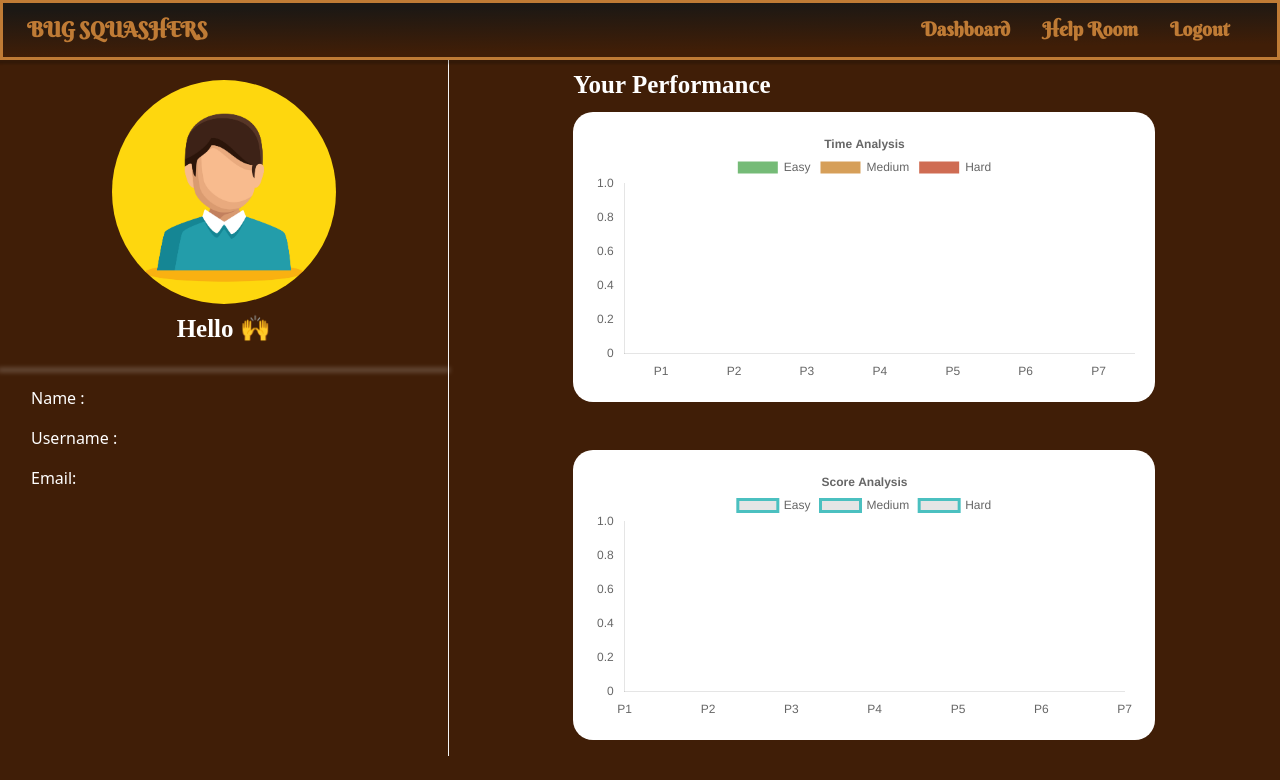
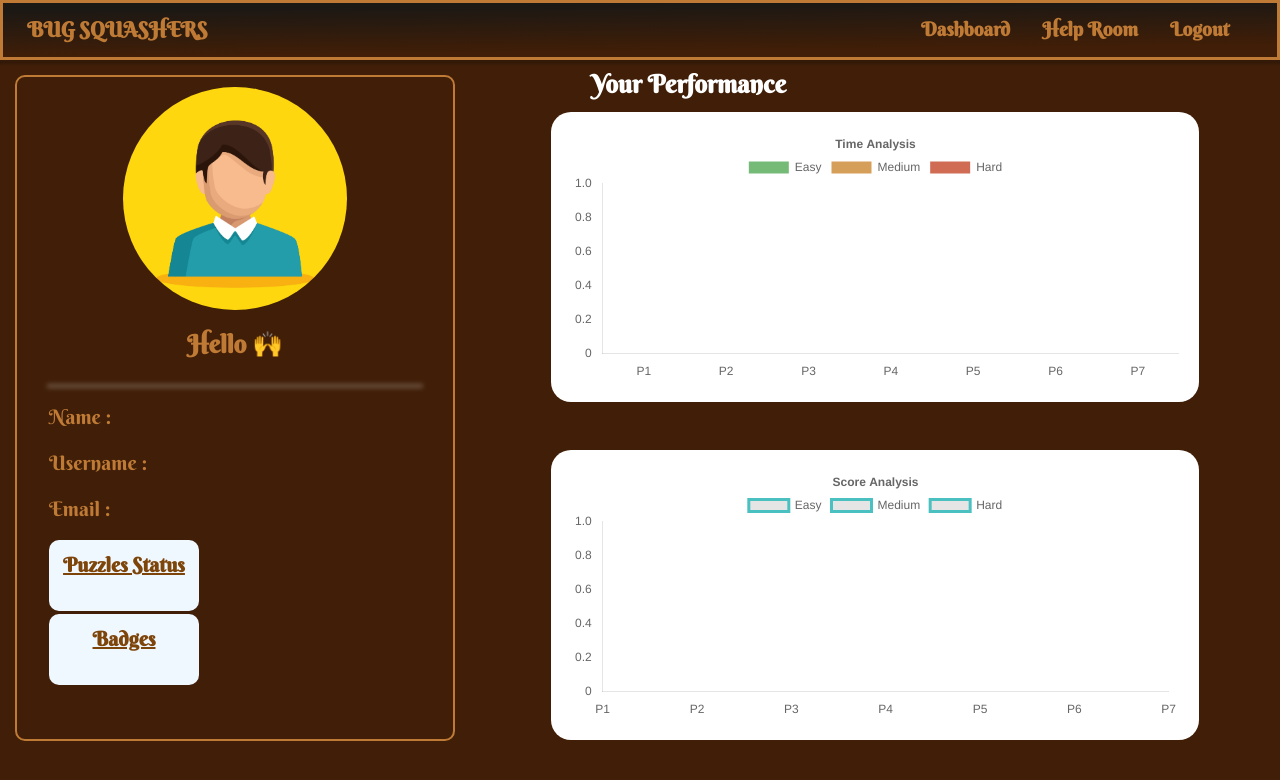
Before and after one commit to Bhavna214/Charts, a React (Create React App) app: page /student/home in a window 1280 px wide. Shown: the top 780 px of the page. Built offline with nearby package versions, Linux system fonts and the light colour scheme; a web font is replaced by a local one.

Commit message:
some changes

```diff
--- a/src/components/Login/login.js
+++ b/src/components/Login/login.js
@@ -92,7 +92,7 @@ const Login = () => {
     <>
       <div className="validator__container">
         <div className="container">
-          <div className="headingContainer">
+          <div className="headingContainerInitial">
             <h2>Welcome To Bug Squashers</h2>
             <img src={image} alt="" />
           </div>
--- a/src/components/Login/validator.css
+++ b/src/components/Login/validator.css
@@ -38,7 +38,7 @@ body{
     flex-wrap: wrap;
 }
 
-.headingContainer {
+.headingContainerInitial {
     display: flex;
     flex-direction: column;
     align-items: center;
--- a/src/components/Studenthome.js
+++ b/src/components/Studenthome.js
@@ -3,6 +3,10 @@ import { Bar, Line } from "react-chartjs-2";
 import Navbar from "./NavBar";
 import avatar from "../Assets/60111.jpg"
 import "../css/Studenthome.css";
+import gold from '../Assets/gold medal.png'
+import silver from '../Assets/silver medal.png'
+import bronze from '../Assets/bronze medal.png'
+
 
 const Studenthome = () => {
   const [sData, setSData] = React.useState(null);
@@ -15,6 +19,8 @@ const Studenthome = () => {
     labels: "",
     datasets: [],
   });
+  let [attempted,setAttempted]=useState(["P1❌","P2❌","P3❌","P4❌","P5❌","P6❌","P7❌"]);
+  let [badges,setBadges]=useState([]);
 
 
   function studentInfo() {
@@ -66,9 +72,17 @@ const Studenthome = () => {
         },
       ],
     };
+    let attemptArray=[];
+    let badgeArray=[];
     sData?.level?.map((obj, index) => {
       let timeArray = [];
       // let scoreArray=[];
+      if(obj.badges!=null){
+        badgeArray.push(obj.badges);
+        attemptArray.push(true);
+      }else{
+        attemptArray.push(false);
+      }
       let puzzleTimeArray = obj.time;
       let scoreArray = obj.score[0];
       console.log(scoreArray)
@@ -87,6 +101,8 @@ const Studenthome = () => {
         dataObject.datasets[index].data.push(value);
       });
     });
+    setAttempted(attemptArray);
+    setBadges(badgeArray)
     setData(dataObject);
     console.log(scoreObject)
     setScoreData(scoreObject);
@@ -108,7 +124,8 @@ const Studenthome = () => {
       <Navbar user="Student"></Navbar>
       <div className="mainContainer">
         {/* student profile */}
-        <div className="studentProfileContainer">
+        <div className="leftContainer">
+        <div className="singlestudentProfileContainer">
 
           <div className="userAvatar">
               <img src={avatar} alt="" />
@@ -118,13 +135,27 @@ const Studenthome = () => {
 
           <hr className="hr-17"/>
 
-          <div className="infoContainer">
-            <div className="basicInfo">
-              <p>Name : {sData?.fullname}</p>
-              <p>Username : {sData?._id}</p>
-              <p>Email: {sData?.email}</p>
+          <div className="infoContainerStudent">
+            <div className="basicInfoStudent">
+              <p><span className="basicInfoSpan">Name : </span>{sData?.fullname}</p>
+              <p><span className="basicInfoSpan">Username : </span>{sData?._id}</p>
+              <p><span className="basicInfoSpan">Email : </span>{sData?.email}</p>
             </div>
+            <p className="attemptList"><span className="attemptSpan">Puzzles Status </span> <p className="puzzleList"> {attempted.map((puzzle,index)=>{return puzzle? <span className="attempt">P{index}<span className="symbol" >✔</span></span>:<span  className="attempt">P{index}<span className="symbol">❌</span></span> })}</p></p>
+                <p className="attemptList"><span className="attemptSpan">Badges</span> <p className="puzzleList"> {badges.map((badge,index)=>{return  <>
+                {badge==='gold' &&
+                <span className="attempt"><img src={gold}/></span>
+                }
+                {badge==='silver' &&
+                <span className="attempt"><img src={silver}/></span>
+                }
+                {badge==='bronze' &&
+                <span className="attempt"><img src={bronze}/></span>
+                }
+                </>
+                })}</p></p>
           </div>
+        </div>
         </div>
 
         {/* student analytics */}
--- a/src/components/TeacherAnalytics.js
+++ b/src/components/TeacherAnalytics.js
@@ -3,18 +3,18 @@ import Navbar from "./NavBar";
 import axios from "../axios";
 import "../css/TeacherAnalytics.css";
 import { Bar, Line } from "react-chartjs-2";
-import MultiLineChart from "../components/MultiLineChart";
-import { UserData } from "../data";
-import LineChart from "./LineChart";
-
-import { Chart } from "react-google-charts";
+import avatar from "../Assets/60111.jpg";
+import gold from '../Assets/gold medal.png'
+import silver from '../Assets/silver medal.png'
+import bronze from '../Assets/bronze medal.png'
 
 const TeacherAnalytics = () => {
   let [students, setStudents] = useState([{}]);
   let [name, setName] = useState("");
   let [username, setUsername] = useState("");
   let [email, setEmail] = useState("");
-
+  let [attempted,setAttempted]=useState(["P1❌","P2❌","P3❌","P4❌","P5❌","P6❌","P7❌"]);
+  let [badges,setBadges]=useState([]);
   const [barData, setData] = useState({
     labels: "",
     datasets: [],
@@ -146,10 +146,22 @@ const TeacherAnalytics = () => {
             },
           ],
         };
-
+        let attemptArray=[];
+        let badgearray=[];
+        // attempted.length=0
+        setAttempted([]);
+        setBadges([]);
         student?.level?.map((obj, index) => {
           let timeArray = [];
+
           // let scoreArray=[];
+
+          if(obj.badges!=null){
+            badgearray.push(obj.badges);
+            attemptArray.push(true);
+          }else{
+            attemptArray.push(false);
+          }
           let puzzleTimeArray = obj.time;
           let scoreArray = obj.score[0];
           console.log(scoreArray);
@@ -159,7 +171,7 @@ const TeacherAnalytics = () => {
               difficultyTimeArray.length;
             timeArray.push(avg);
           });
-          if(scoreArray){
+          if (scoreArray) {
             scoreArray.map((score, index) => {
               console.log(scoreObject.datasets[index].data.push(score));
             });
@@ -169,6 +181,8 @@ const TeacherAnalytics = () => {
             dataObject.datasets[index].data.push(value);
           });
         });
+        setAttempted(attemptArray)
+        setBadges(badgearray);
         setData(dataObject);
         console.log(scoreObject);
         setScoreData(scoreObject);
@@ -302,10 +316,41 @@ const TeacherAnalytics = () => {
         </div>
         <div className="student-panel">
           {
-            <div className="infoContainer">
-              <p>{name}</p>
-              <p>{email}</p>
-              <p>{username}</p>
+            username &&
+            // <div className="infoContainer">
+            //   <p>{name}</p>
+            //   <p>{email}</p>
+            //   <p>{username}</p>
+            // </div>
+            <div className="studentProfileContainer">
+              <div className="userAvatar">
+                <img src={avatar} alt="" />
+              </div>
+
+              <h1 className="profileTitleStudents">{username}</h1>
+
+              <hr className="hr-17" />
+
+              <div className="infoContainerStudents">
+                <div className="basicInfoStudents">
+                  <p><span className="basicHeading">Name :</span> {name}</p>
+                  <p><span className="basicHeading">Username :</span> {username}</p>
+                  <p><span className="basicHeading">Email:</span> {email}</p>
+                </div>
+                <p className="attemptList"><span className="attemptSpan">Puzzles Status </span> <p className="puzzleList"> {attempted.map((puzzle,index)=>{return puzzle? <span className="attempt">P{index}<span className="symbol" >✔</span></span>:<span  className="attempt">P{index}<span className="symbol">❌</span></span> })}</p></p>
+                <p className="attemptList"><span className="attemptSpan">Badges</span> <p className="puzzleList"> {badges.map((badge,index)=>{return  <>
+                {badge==='gold' &&
+                <span className="attempt"><img src={gold}/></span>
+                }
+                {badge==='silver' &&
+                <span className="attempt"><img src={silver}/></span>
+                }
+                {badge==='bronze' &&
+                <span className="attempt"><img src={bronze}/></span>
+                }
+                </>
+                })}</p></p>
+              </div>
             </div>
           }
         </div>
--- a/src/components/Teacherhome.js
+++ b/src/components/Teacherhome.js
@@ -3,6 +3,10 @@ import Navbar from './NavBar';
 import "../css/Teacherhome.css"
 import axios from '../axios'
 import { useEffect, useState } from 'react';
+import avatar from "../Assets/60111.jpg";
+import gold from '../Assets/gold medal.png'
+import silver from '../Assets/silver medal.png'
+import bronze from '../Assets/bronze medal.png'
 
 const Teacherhome = () => {
 
@@ -121,8 +125,8 @@ const Teacherhome = () => {
               </div>
             </div>
           <div className="leaderBoard">
-
-          {/* <table >
+            <div className="lead">
+            {/* <table >
                           <tr>
                             <th>Username</th>
                             <th>score</th>
@@ -141,7 +145,19 @@ const Teacherhome = () => {
                         </div>
                         <div className="badges">
                           {student.badges.map((badge)=>{
-                              return <p>{badge}</p>
+                              return <div>
+                                {badge === 'gold' &&
+                                  <img src={gold} alt="" />
+                                }
+                                {
+                                  badge==='silver' &&
+                                  <img src={silver} alt="" />
+                                }
+
+                                {badge === 'bronze' &&
+                                  <img src={bronze} alt="" />
+                                }
+                                </div>
                             })}
                           </div>
                         </div>
@@ -160,12 +176,16 @@ const Teacherhome = () => {
                 })}
                 {/* </table> */}
             </div>
+            </div>
         </div>
 
 
 
         <div className="rightSideBar">
           <h4>MY PROFILE</h4>
+          <div className="userAvatar">
+                <img src={avatar} alt="" />
+            </div>
           <table className='profile-bar'>
             <tr>
               <td className='bold'>Name:</td>
--- a/src/css/Studenthome.css
+++ b/src/css/Studenthome.css
@@ -1,14 +1,31 @@
 
 .mainContainer{
     display: flex;
+    font-family: 'Berkshire Swash', cursive;
 }
 
-.studentProfileContainer{
+.leftContainer{
     flex: 0.35;
-    border-right: 1px solid whitesmoke;
+    border: 2px solid #BF7B35;
+    margin: 15px;
+    padding-bottom: 20px;
+    border-radius: 10px;
+}
+
+.singlestudentProfileContainer{
+
+    /* border-right: 1px solid whitesmoke; */
     display: flex;
     align-items: center;
     flex-direction: column;
+    color: #BF7B35;
+    padding: 0 2rem;
+    max-height: 84vh;
+    overflow-y:scroll;
+
+}
+.singlestudentProfileContainer::-webkit-scrollbar{
+    display: none;
 }
 
 
@@ -19,10 +36,11 @@
     /* justify-content: center; */
     flex-direction: column;
     width: 100%;
-    max-height: 100%;
+    max-height: 90vh;
+    overflow-y: scroll;
 }
 
-.studentAnalyticsContainer ::-webkit-scrollbar{
+.studentAnalyticsContainer::-webkit-scrollbar{
     display: none;
 }
 
@@ -31,7 +49,7 @@
    align-self: flex-start;
    margin-left: 15%;
    font-size: 25px;
-    font-family: 'Berkshire cursive';
+    font-family: 'Berkshire' cursive;
     margin-top: 10px;
     margin-bottom: -20px;
     font-weight: 600;
@@ -41,7 +59,7 @@
     align-self: flex-start;
     margin: 0 auto;
     font-size: 25px;
-    font-family: 'Berkshire cursive';
+    font-family: 'Berkshire' cursive;
     margin-top: 10px;
     margin-bottom: 10px;
     font-weight: 600;
@@ -49,14 +67,14 @@
 
 .time-analysis{
     background-color: white;
-    width: 70% !important;
+    width: 60% !important;
     padding: 20px;
     border-radius: 20px;
 }
 
 .score-analysis{
     background-color: white;
-    width: 70% !important;
+    width: 60% !important;
     padding: 20px;
     border-radius: 20px;
     margin: 1rem 0 !important;
@@ -74,9 +92,9 @@
     border-radius: 50%;
 }
 
-.infoContainer{
+.infoContainerStudent{
     align-self: baseline;
-    margin-left: 5%;
+    /* margin-left: 5%; */
 }
 
 hr.hr-17 {
@@ -91,7 +109,13 @@ hr.hr-17 {
   }
 
 
-.basicInfo{
-    margin-left: 10%;
+.basicInfoStudent{
+    /* margin-left: 10%; */
     width: 100%;
+    font-size: 20px;
 }
+
+.basicInfoSpan{
+    min-width: 150px;
+    display: inline-block;
+}
--- a/src/css/TeacherAnalytics.css
+++ b/src/css/TeacherAnalytics.css
@@ -48,7 +48,7 @@
     display: flex;
     align-items: center;
     justify-content: center;
-    width: 100%;
+    width: 80% !important;
     margin: 2rem 0;
 }
 
@@ -56,7 +56,7 @@
     display: flex;
     align-items: center;
     justify-content: center;
-    width: 100%;
+    width: 80% !important;
     margin:2rem 0;
     margin-top: 0;
 }
@@ -84,7 +84,6 @@
 }
 
 .student-panel {
-    flex: 0.25;
     margin: 2rem;
     margin-bottom: 10px;
     border: 3px solid #BF7B35;
@@ -94,8 +93,82 @@
     flex-wrap: wrap;
     background: linear-gradient(179.43deg, #1c1814 11.93%, #401e07 80.94%);
     flex: 0.25;
-    width: 80%;
+    max-width: 25%;
+    /* min-width: 425.19px; */
+    /* width: 25%; */
     min-height: fit-content;
-    padding: 2rem;
+    max-height: 85vh;
+    padding: 0 1rem;
     font-size: 1.25rem;
+    overflow-y: scroll;
 }
+
+.student-panel::-webkit-scrollbar{
+    display: none;
+}
+
+.studentProfileContainer{
+    border-right: none;
+}
+
+.userAvatar{
+    width: 60%;
+    margin: 10px auto;
+}
+
+.profileTitleStudents{
+    text-align: center;
+    font-size: 30px;
+}
+
+/* .userAvatar img{
+    margin: 0 auto;
+} */
+
+.infoContainer{
+    margin-left: 0;
+}
+
+.basicInfo{
+    margin-left: 0;
+}
+
+.basicHeading{
+    min-width: 100px;
+    display: inline-block;
+}
+
+.attemptSpan{
+    display: block;
+    text-align: center;
+    font-weight: 800;
+    text-decoration:underline;
+    color: #7e450b;
+}
+.attempt{
+    margin-right:20px;
+}
+
+.attempt img{
+    width: 45px;
+}
+
+.attemptList{
+    width: 100%;
+    font-size: 20px;
+    background-color: aliceblue;
+    border-radius: 10px;
+    padding: 10px 5px;
+    margin-bottom: 3px;
+}
+
+.puzzleList{
+    display: flex;
+    flex-wrap: wrap;
+    justify-content: center;
+    margin-top: 5px;
+}
+
+.symbol{
+    font-size: 20px;
+}
--- a/src/css/Teacherhome.css
+++ b/src/css/Teacherhome.css
@@ -15,8 +15,9 @@
     width: 100%;
     max-height: 90vh;
     /* overflow-y: scroll; */
-    border-bottom: 2px solid #BF7B35;
-    margin: 0 20px;
+    /* border-bottom: 2px solid #BF7B35; */
+    margin: 0 1.5rem;
+
 }
 
 .leftSideBar::-webkit-scrollbar{
@@ -29,13 +30,17 @@
     border: 3px solid #BF7B35;
     color: #BF7B35;
     width: 100%;
-    max-height: 92vh;
+    max-height: 100vh;
     display: flex;
     /* justify-content: center; */
     align-items: center;
     flex-direction: column;
     margin:1rem;
+    margin-right: 1.5rem;
+    margin-bottom: 0;
     border-radius: 20px;
+    margin-top:3.6rem;
+    font-size: 20px;
 }
 
 .rightSideBar h4{
@@ -81,27 +86,42 @@ table td{
     margin: 0 auto;
 }
 
-
 .leaderBoard{
+    border: 2px solid #BF7B35;
+    padding: 15px 0;
+    padding-top: 0;
+    background:#f2f2f2;
+    border-bottom-left-radius: 10px;
+    border-bottom-right-radius: 10px;
+    width: 90%;
+    margin: 0 auto;
+}
+.lead{
     width: 100%;
-    max-height: 70vh;
-    padding: 20px;
+    max-height: 69vh;
+    /* padding: 20px; */
     padding-top: 0;
     overflow-y: scroll;
+
 }
 
-.leaderBoard::-webkit-scrollbar{
+.lead::-webkit-scrollbar{
     display: none;
 }
 .headingContainer{
     display: flex;
     flex-direction: row;
-    max-width: 100%;
+    width: 90%;
     justify-content: space-between;
     padding-left: 1rem;
     padding-top: 1rem;
     border : 2px solid #BF7B35;
-    margin: 0 20px;
+    /* margin: 0 20px; */
+    background:#e2dadad1;
+    color: #401e07;
+    border-top-left-radius: 10px;
+    border-top-right-radius: 10px;
+    margin: 0 auto;
 }
 
 
@@ -116,6 +136,7 @@ table td{
     display: flex;
     justify-content: center;
     flex: 0.66;
+
 }
 
 .studentListItemHome{
@@ -123,10 +144,12 @@ table td{
     justify-content: space-between;
     width: 100%;
     border-bottom: 2px solid #BF7B35;
-    border-left: 2px solid #BF7B35;
-    border-right: 2px solid #BF7B35;
+    /* border-left: 2px solid #BF7B35; */
+    /* border-right: 2px solid #BF7B35; */
     padding: 10px 20px;
     font-size: 1.2rem;
+    background:#f2f2f2;
+    color: #401e07;
 }
 
 /* .studentListItem:first-child{
@@ -141,10 +164,12 @@ table td{
 
 .studentName{
     padding-left: 20px;
+    font-size: 25px;
 }
 
 .studentScore{
     padding-left: 40px;
+    font-size: 25px;
 }
 
 .badges{
@@ -153,6 +178,10 @@ table td{
     flex:0.67;
 }
 
-.badges p{
+.badges div{
     margin:  0 10px;
 }
+
+.badges div img{
+    width: 50px;
+}
```
